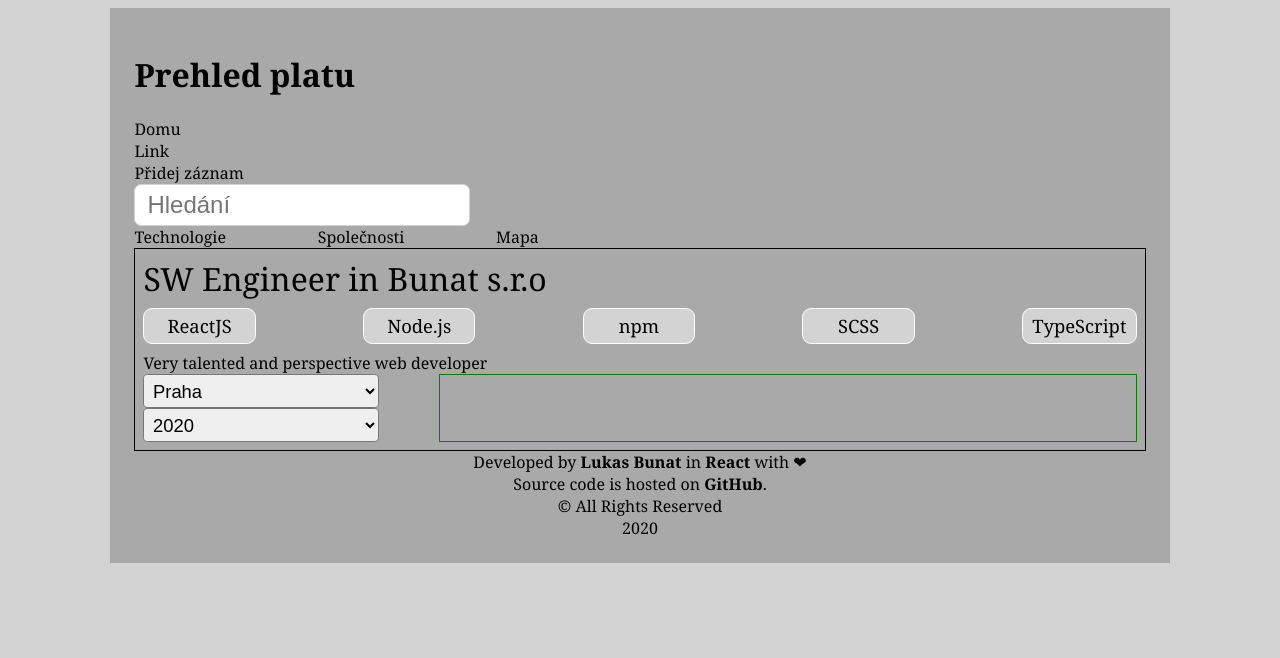
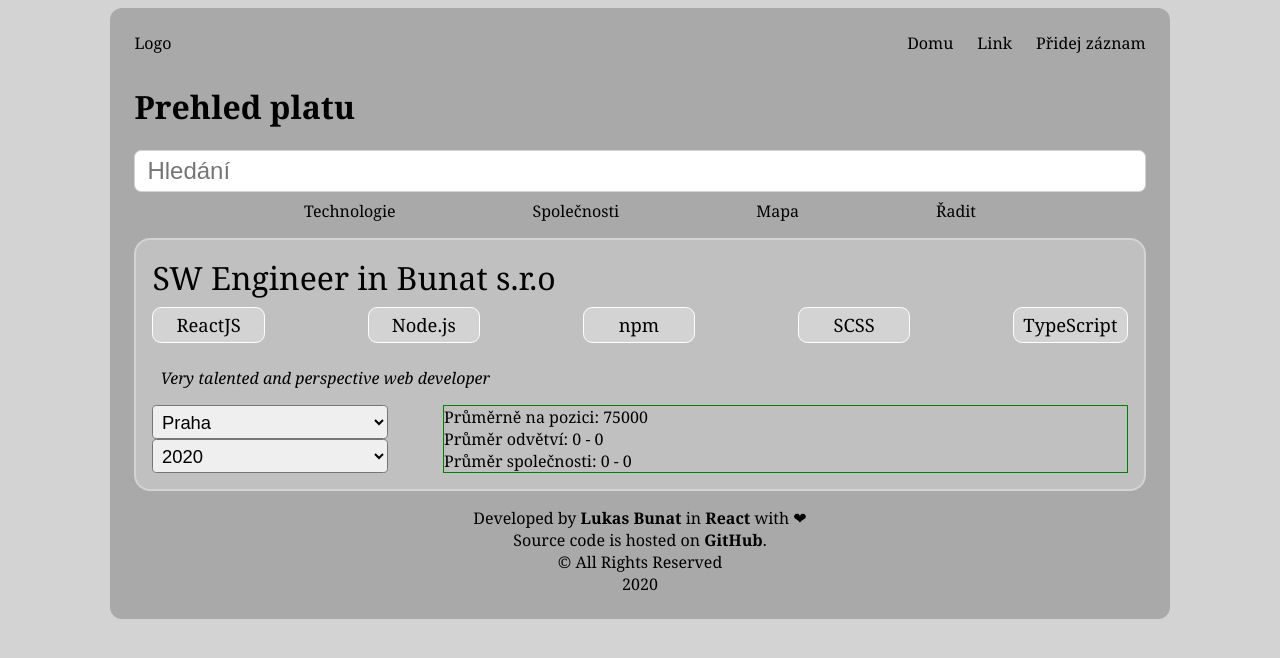
Before and after one commit to bunatl/prehled-platu, a React (Create React App) app in the folder frontend/: page / in a window 1280 px wide. Shown: the top 658 px of the page. Built offline with nearby package versions, Linux system fonts and the light colour scheme.

Commit message:
Stylling added, navigation added, salary sectionj of salary entry added

```diff
--- a/frontend/src/components/MainContent.tsx
+++ b/frontend/src/components/MainContent.tsx
@@ -1,17 +1,12 @@
 import React from 'react';
 
-import Params from './Params'
+import SearchSection from './SearchSection'
 import SalaryEntry from './SalaryEntry'
 
 const MainContent: React.FC = () => {
     return (
         <main>
-            <input
-                id="mainSearchBar"
-                placeholder="Hledání"
-            ></input>
-            <Params />
-
+            <SearchSection />
             <SalaryEntry />
         </main>
     );
--- a/frontend/src/components/PageHeader.tsx
+++ b/frontend/src/components/PageHeader.tsx
@@ -3,12 +3,15 @@ import React from 'react';
 const PageHeader: React.FC = () => {
     return (
         <header>
+            <nav>
+                <div>Logo</div>
+                <div>
+                    <div>Domu</div>
+                    <div>Link</div>
+                    <div>Přidej záznam</div>
+                </div>
+            </nav>
             <h1>Prehled platu</h1>
-            <nav>
-                <div>Domu</div>
-                <div>Link</div>
-                <div>Přidej záznam</div>
-            </nav>
         </header>
     );
 }
--- a/frontend/src/components/Params.tsx
+++ b/frontend/src/components/Params.tsx
@@ -4,17 +4,20 @@ type ToogleActions =
     | { type: 'technologies' }
     | { type: 'companies' }
     | { type: 'map' }
+    | { type: 'sort' }
 
 interface Toogles {
     technologies: boolean;
     company: boolean;
     map: boolean;
+    sort: boolean;
 }
 
 const initToogle: Toogles = {
     technologies: false,
     company: false,
-    map: false
+    map: false,
+    sort: false
 }
 
 const handleToogles = (toogleState: Toogles, actions: ToogleActions) => {
@@ -33,6 +36,11 @@ const handleToogles = (toogleState: Toogles, actions: ToogleActions) => {
             return {
                 ...toogleState,
                 map: !toogleState.map
+            };
+        case 'sort':
+            return {
+                ...toogleState,
+                sort: !toogleState.sort
             };
         default:
             return initToogle;
@@ -56,6 +64,18 @@ const Params: React.FC = () => {
     const wrapperCompanies = useRef<HTMLDivElement>(null);
 
     // wrapper map
+    // const wrapperCompanies = useRef<HTMLDivElement>(null);
+
+    interface Sorts {
+        icon: string;
+        text: string;
+    }
+
+    // sort
+    const sorts: Sorts[] = [
+        { icon: "", text: "Od nejvyššího" },
+        { icon: "", text: "Od nejnižšího" }
+    ];
     // const wrapperCompanies = useRef<HTMLDivElement>(null);
 
     return (
@@ -100,6 +120,21 @@ const Params: React.FC = () => {
                 >Mapa</span>
                 {toogle.map === true ? 'Map' : ''}
             </div>
+
+            <div id="sort">
+                <span
+                    className="name-placeholder-sort"
+                    onClick={() => dispatch({ type: 'sort' })}
+                >Řadit</span>
+                {toogle.sort === true
+                    ?
+                    sorts.map((sort, i) => (
+                        <div key={i}>{sort.text}</div>
+                    ))
+                    : ''
+                }
+            </div>
+
         </div>
     );
 }
--- a/frontend/src/components/SalaryEntry.tsx
+++ b/frontend/src/components/SalaryEntry.tsx
@@ -68,7 +68,12 @@ const SalaryEntry: React.FC = () => {
                     </div>
                 </div>
                 <div className="salaryScale">
-
+                    {/* Average */}
+                    <div>Průměrně na pozici: {salary.salary}</div>
+                    {/* Industry interval */}
+                    <div>Průměr odvětví: {`0 - 0`}</div>
+                    {/* Company interval */}
+                    <div>Průměr společnosti: {`0 - 0`}</div>
                 </div>
             </div>
         </div>
--- /dev/null
+++ b/frontend/src/components/SearchSection.tsx
@@ -0,0 +1,17 @@
+import React from 'react';
+
+import Params from './Params'
+
+const SearchSection: React.FC = () => {
+    return (
+        <div id="searchSection">
+            <input
+                id="mainSearchBar"
+                placeholder="Hledání"
+            ></input>
+            <Params />
+        </div>
+    );
+}
+
+export default SearchSection;
--- a/frontend/src/styles/_header.scss
+++ b/frontend/src/styles/_header.scss
@@ -0,0 +1,22 @@
+header{
+    nav{
+        @include flex ( row, nowrap, space-between);
+        // prevent following content to move down on div hover
+        min-height: 2em;
+
+        // right side of the nav
+        >div:nth-child(2)>div{
+            @include flex ( row, nowrap, space-between);
+            margin-left: 1.5em;
+            display: inline-block;
+
+            &:hover{
+                border-bottom: 1px solid black;
+                padding-bottom: .25em;
+                font-weight: bold;
+                transform: scale(1.1);
+                cursor: pointer;
+            }
+        }
+    }
+}
--- a/frontend/src/styles/_index.scss
+++ b/frontend/src/styles/_index.scss
@@ -0,0 +1,19 @@
+main{
+        #searchSection{
+            >input{
+                font-size: 1.5em;
+                padding: .25em .5em;
+                border: 1px solid lightgrey;
+                border-radius: .3em;
+                width: 100%;
+                // input insed parent div: https://stackoverflow.com/questions/1633522/html-input-element-wider-than-containing-div
+                box-sizing: border-box;
+            }
+
+            #parameters{
+                margin: .5em auto 1em auto;
+                width: 80%;
+                @include flex(row, nowrap, space-around);
+            }
+        }
+    }
--- a/frontend/src/styles/_salaryEntry.scss
+++ b/frontend/src/styles/_salaryEntry.scss
@@ -1,6 +1,8 @@
 .salaryEntry{
-    border: 1px solid black;
-    padding: .5em;
+    border: 2px solid lightgray;
+    background: #C0C0C0;
+    border-radius: 1em;
+    padding: 1em;
 
     >div{
         width: 100%;
@@ -8,6 +10,11 @@
 
     .title{
         font-size: 2em;
+    }
+
+    .description{
+        padding: 1em .5em;
+        font-style: italic;
     }
 
     .technologies{
--- a/frontend/src/styles/styles.scss
+++ b/frontend/src/styles/styles.scss
@@ -17,21 +17,12 @@ body{
     padding: 1.5em;
     width: 80%;
     background: darkgray;
+    border-radius: .75em;
 
     // header, main, footer
 
-    main{
-        >input{
-            font-size: 1.5em;
-            padding: .25em .5em;
-            border: 1px solid lightgrey;
-            border-radius: .3em;
-        }
-
-        #parameters{
-            width: 40%;
-            @include flex(row, nowrap, space-between);
-        }
+    footer{
+        margin-top: 1em
     }
 }
 
```
